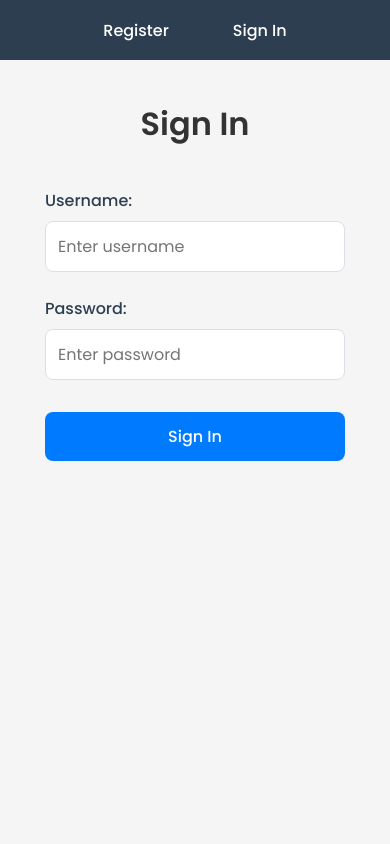
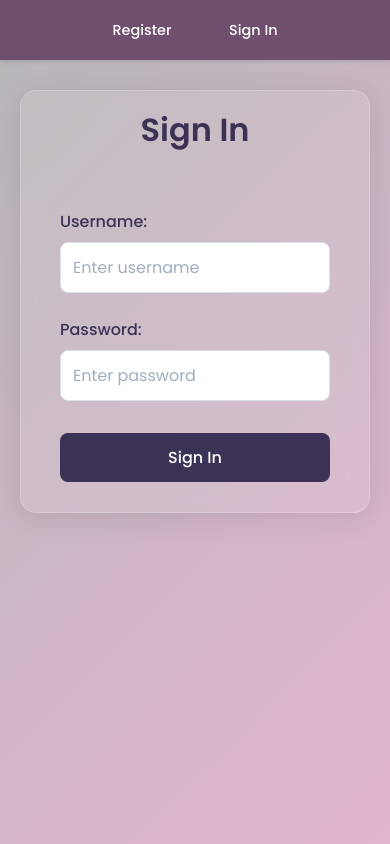
Before and after one commit to nicsvntos/liteapiservice, a React (Create React App) app in the folder frontend/: page /signin in a window 390 px wide. Built offline with nearby package versions, Linux system fonts and the light colour scheme.

Commit message:
add gradient and keyframes

```diff
--- a/frontend/src/styles/common.css
+++ b/frontend/src/styles/common.css
@@ -6,7 +6,9 @@
 }
 
 body {
-    background-color: #f5f5f5;
+  min-height: 100vh;
+  background: linear-gradient(135deg, #9AB8AC 0%, #F3B4D7 100%);
+  color: #fff;
 }
 
 /* Basic layout */
@@ -29,19 +31,22 @@
   max-width: 600px;
   margin: 0 auto;
   padding: 20px;
-    display: flex;
-    flex-direction: column;
-    align-items: center;
+  background: rgba(255, 255, 255, 0.1);
+  backdrop-filter: blur(10px);
+  border-radius: 16px;
+  box-shadow: 0 4px 30px rgba(0, 0, 0, 0.1);
+  border: 1px solid rgba(255, 255, 255, 0.2);
 }
 
 /* Headers */
 h1, h2, h3, h4, h5, h6 {
   width: 100%;
   text-align: center;
-    color: #333;
+  color: #3B3255;
   font-weight: 600;
   margin-bottom: 2rem;
 }
+
 
 /* Utility classes */
 .text-center { text-align: center; }
@@ -55,3 +60,33 @@
 .mb-2 { margin-bottom: 1rem; }
 .mb-3 { margin-bottom: 1.5rem; }
 .mb-4 { margin-bottom: 2rem; }
+
+/* Responsive adjustments */
+@media (max-width: 768px) {
+  .page {
+    margin: 10px;
+    padding: 15px;
+  }
+
+  .form {
+    padding: 1.5rem;
+  }
+}
+
+/* animation for gradient */
+@keyframes gradient {
+  0% {
+    background-position: 0% 50%;
+  }
+  50% {
+    background-position: 100% 50%;
+  }
+  100% {
+    background-position: 0% 50%;
+  }
+}
+
+body {
+  background-size: 200% 200%;
+  animation: gradient 15s ease infinite;
+}
--- a/frontend/src/styles/forms.css
+++ b/frontend/src/styles/forms.css
@@ -1,3 +1,4 @@
+/* Form Container */
 .form {
   display: flex;
   flex-direction: column;
@@ -5,32 +6,42 @@
   width: 100%;
   max-width: 300px;
   margin: 0 auto;
+  padding: 20px;
 }
 
+/* Labels */
 label {
   font-weight: 500;
   margin-top: 0.5rem;
-    color: #2c3e50;
+  color: #3B3255;
+  font-size: 1rem;
 }
 
+/* Inputs */
 input {
   padding: 12px;
   border: 1px solid #dcdfe6;
   border-radius: 8px;
   margin-bottom: 0.5rem;
   font-size: 1rem;
-    font-family: 'Poppins', sans-serif;
+  transition: all 0.2s ease;
+  color: #3B3255;
 }
 
 input:focus {
   outline: none;
-    border-color: #007bff;
-    box-shadow: 0 0 0 2px rgba(0,123,255,0.25);
+  border-color: #3B3255;
+  box-shadow: 0 0 0 2px rgba(59, 50, 85, 0.25);
 }
 
+input::placeholder {
+  color: #a0aec0;
+}
+
+/* Buttons */
 button {
   padding: 12px;
-    background-color: #007bff;
+  background-color: #3B3255;
   color: white;
   border: none;
   border-radius: 8px;
@@ -39,11 +50,10 @@
   font-size: 1rem;
   font-weight: 500;
   transition: all 0.2s ease;
-    font-family: 'Poppins', sans-serif;
 }
 
 button:hover {
-    background-color: #0056b3;
+  background-color: #2a2440;
   transform: translateY(-1px);
 }
 
@@ -51,39 +61,19 @@
   background-color: #cccccc;
   cursor: not-allowed;
   transform: none;
+  opacity: 0.7;
 }
 
-  .message {
-    margin-top: 1rem;
-    padding: 1rem;
-    background-color: #f8f9fa;
-    border-radius: 8px;
-    text-align: center;
-    width: 100%;
+/* Sign out button specific style */
+.signout-button {
+  background-color: #dc3545;
 }
 
-  .error-message {
-    margin-top: 1rem;
-    padding: 1rem;
-    background-color: #fff5f5;
-    color: #c53030;
-    border-radius: 8px;
-    text-align: center;
-    width: 100%;
-    border: 1px solid #feb2b2;
+.signout-button:hover {
+  background-color: #c82333;
 }
 
-  .success-message {
-    margin-top: 1rem;
-    padding: 1rem;
-    background-color: #f0fff4;
-    color: #276749;
-    border-radius: 8px;
-    text-align: center;
-    width: 100%;
-    border: 1px solid #9ae6b4;
-  }
-
+/* Validation code display */
 .validation-code-display {
   background-color: #f8f9fa;
   border-radius: 8px;
@@ -94,12 +84,11 @@
 }
 
 .code-title {
-    color: #2c3e50;
+  color: #3B3255;
   font-size: 1.2rem;
   margin-bottom: 1rem;
   font-weight: 600;
 }
-
 
 .code-box {
   background-color: #e9ecef;
@@ -109,14 +98,85 @@
   font-size: 2rem;
   font-weight: 700;
   letter-spacing: 3px;
-    color: #2c3e50;
-    border: 2px dashed #007bff;
+  color: #3B3255;
+  border: 2px dashed #3B3255;
   user-select: all;
   font-family: 'Poppins', sans-serif;
 }
 
 .code-instruction {
-    color: #6c757d;
+  color: #3B3255;
   font-size: 0.9rem;
   margin-top: 1rem;
 }
+
+/* Message styles */
+.message {
+  margin-top: 1rem;
+  padding: 1rem;
+  border-radius: 8px;
+  text-align: center;
+  font-size: 0.95rem;
+  color: #3B3255;
+}
+
+.error-message {
+  background-color: #fff5f5;
+  color: #c53030;
+  border: 1px solid #feb2b2;
+  padding: 1rem;
+  border-radius: 8px;
+  margin-top: 1rem;
+  text-align: center;
+}
+
+.success-message {
+  background-color: #f0fff4;
+  color: #276749;
+  border: 1px solid #9ae6b4;
+  padding: 1rem;
+  border-radius: 8px;
+  margin-top: 1rem;
+  text-align: center;
+}
+
+/* Loading state for buttons */
+button.loading {
+  opacity: 0.7;
+  cursor: wait;
+}
+
+/* Form group spacing */
+.form-group {
+  margin-bottom: 1rem;
+}
+
+/* Required field indicator */
+.required::after {
+  content: "*";
+  color: #dc3545;
+  margin-left: 4px;
+}
+
+/* Validation feedback */
+.validation-feedback {
+  font-size: 0.875rem;
+  margin-top: 0.25rem;
+  color: #3B3255;
+}
+
+/* Responsive adjustments */
+@media (max-width: 768px) {
+  .form {
+    padding: 15px;
+  }
+
+  input {
+    font-size: 16px;
+  }
+
+  .code-box {
+    font-size: 1.5rem;
+    padding: 1rem;
+  }
+}
--- a/frontend/src/styles/home.css
+++ b/frontend/src/styles/home.css
@@ -1,3 +1,4 @@
+/* Home page styles */
 .home-page {
   text-align: center;
   padding: 2rem;
@@ -15,7 +16,7 @@
 }
 
 .welcome-title {
-    color: #2c3e50;
+  color: #3B3255;
   font-size: 2.5rem;
   margin-bottom: 1rem;
   font-weight: 600;
@@ -50,7 +51,7 @@
 .welcome-text {
   font-size: 1.2rem;
   line-height: 1.6;
-    color: #2c3e50;
+  color: #3B3255;
   margin-bottom: 2rem;
   padding: 0 1rem;
 }
--- a/frontend/src/styles/navbar.css
+++ b/frontend/src/styles/navbar.css
@@ -1,10 +1,12 @@
+/* Navigation styles */
 nav {
-    background-color: #2c3e50;
+  background-color: #704E6E;
   padding: 0;
   width: 100%;
   height: 60px;
   display: flex;
   align-items: center;
+  box-shadow: 0 2px 4px rgba(0, 0, 0, 0.1);
 }
 
 .nav-container {
@@ -46,12 +48,13 @@ nav {
 }
 
 nav a:hover {
-    background-color: #34495e;
+  background-color: rgba(255, 255, 255, 0.1);
+  color: #FFF;
 }
 
 /* Sign out button in navbar */
 nav .signout-button {
-    background-color: #e53e3e;
+  background-color: #DC3545;
   color: white;
   padding: 8px 16px;
   border: none;
@@ -65,7 +68,7 @@ nav {
 }
 
 nav .signout-button:hover {
-    background-color: #c53030;
+  background-color: #C82333;
   transform: translateY(-1px);
 }
 
@@ -78,4 +81,9 @@ nav {
   .nav-right {
     right: 1rem;
   }
+
+  nav a {
+    padding: 0.4rem 0.8rem;
+    font-size: 0.9rem;
   }
+}
```
Lines whose indentation alone changed are shown as unchanged.
